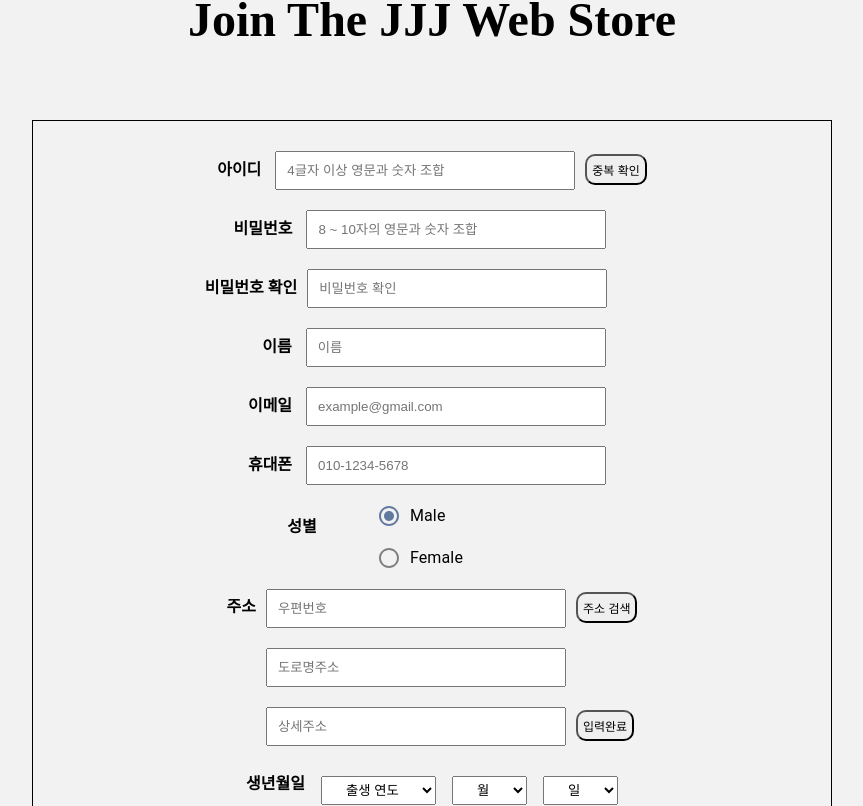
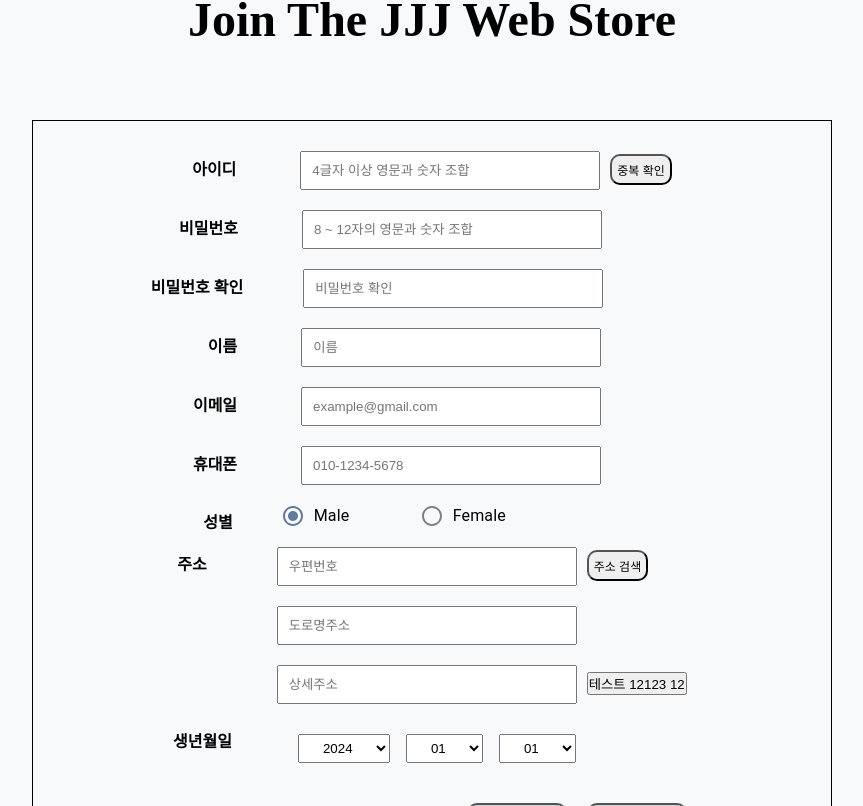
Before and after one commit to j1-y00n/JJJ-web, a React (Create React App) app in the folder JJJ-Web/: page /signUp in a window 1280 px wide. Shown: the part 214-1020 px from the top of the page, without its empty margins (208-1071 px from the left). Built offline with nearby package versions, Linux system fonts and the light colour scheme; what fast-shuffle would draw is missing.

Commit message:
SignUp Editing

```diff
--- a/JJJ-Web/src/components/Header.tsx
+++ b/JJJ-Web/src/components/Header.tsx
@@ -109,5 +109,6 @@ export default function Header() {
         </div>
       </div>
     </div>
+
   );
 }
--- a/JJJ-Web/src/components/PostCode.tsx
+++ b/JJJ-Web/src/components/PostCode.tsx
@@ -1,8 +1,9 @@
-import { useState } from "react";
+import React, { useState } from "react";
 import DaumPostcodeEmbed from "react-daum-postcode";
 import styles from "../styles/components/PostCode.module.css";
 
 import Modal from "react-modal";
+import CloseIcon from "@mui/icons-material/Close";
 
 const Postcode: React.FC = () => {
   const [zipCode, setZipCode] = useState<string>("");
@@ -35,29 +36,34 @@ const Postcode: React.FC = () => {
     }
   };
 
-  const modalStyles = {
+  const modalStyles: ReactModal.Styles = {
     overlay: {
       backgroundColor: "rgba(0,0,0,0.5)",
     },
 
     content: {
-      left: "0",
       width: "500px",
       height: "600px",
       margin: "auto",
       overflow: "hidden",
-      padding: "3px",
+      padding: "20px",
+      position: "absolute",
+      borderRadius: "10px",
+      boxShadow: "2px 2px 2px rgba(0, 0, 0, 0.25)",
+      backgroundColor: "white",
+      justifyContent: "center",
     },
   };
 
+
   return (
     <>
-      <div className={styles.address_container}>
+      <div className={styles.address_container} style={{ marginLeft: "10px" }}>
         <div className={styles.postcode_box}>
           <input value={zipCode} placeholder="우편번호" readOnly />
           <button
             onClick={searchtoggle}
-            style={{ fontSize: "12px", borderRadius: "10px", padding: "5px" }}
+            style={{ fontSize: "12px", borderRadius: "10px", padding: "5px", cursor: "pointer" }}
           >
             주소 검색
           </button>
@@ -71,17 +77,32 @@ const Postcode: React.FC = () => {
             readOnly
           />
         </div>
-        <Modal isOpen={isOpen} style={modalStyles}>
+
+        <Modal isOpen={isOpen} style={modalStyles} ariaHideApp={false} onRequestClose={() => setIsOpen(false)}>
+          <div id="closeBtn" style={{display: "flex", justifyContent: "end", marginBottom: "10px"}} >
+            <CloseIcon sx={{ cursor: "pointer"}} onClick={() => setIsOpen(false)}/>
+          </div>
           <DaumPostcodeEmbed
             onComplete={finalInput}
-            style={{ height: "100%" }}
+            style={{ height: "95%" }}
           />
         </Modal>
 
-        <input type="text" onChange={addressChangeHandler} value={detailAddress} placeholder="상세주소" />
+        <input
+          type="text"
+          onChange={addressChangeHandler}
+          value={detailAddress}
+          placeholder="상세주소"
+        />
 
-        <button onClick={addressClickHandler} style={{ fontSize: "12px", borderRadius: "10px", padding: "5px" }}>입력완료</button>
+        {/* <button
+          onClick={addressClickHandler}
+          style={{ fontSize: "12px", borderRadius: "10px", padding: "5px" }}
+        >
+          입력완료
+        </button> */}
 
+        <button>테스트 12123 12</button>
       </div>
     </>
   );
--- a/JJJ-Web/src/pages/SignUp.tsx
+++ b/JJJ-Web/src/pages/SignUp.tsx
@@ -1,6 +1,6 @@
 // 박용재
 
-import React, { useEffect, useState } from "react";
+import React, { useEffect, useRef, useState } from "react";
 import styles from "../styles/pages/SignUp.module.css";
 import {
   FormControl,
@@ -9,13 +9,12 @@ import {
   Radio,
   RadioGroup,
 } from "@mui/material";
-import { symbolName } from "typescript";
-import DaumPostcode, { DaumPostcodeEmbed } from "react-daum-postcode";
+
 import { NavLink } from "react-router-dom";
 import Postcode from "../components/PostCode";
 
 interface SignUpForm {
-  id: string;
+  userId: string;
   password: string;
   passwordCheck: string;
   name: string;
@@ -26,7 +25,7 @@ interface SignUpForm {
 
 export default function SignUp() {
   const [formData, setFormData] = useState({
-    id: "",
+    userId: "",
     password: "",
     passwordCheck: "",
     name: "",
@@ -35,14 +34,18 @@ export default function SignUp() {
     gender: "",
   });
 
-  const [genderValue, setGenderValue] = useState("male");
+  const nextId = useRef(0);
 
-  const handleGenderChange = (event: React.ChangeEvent<HTMLInputElement>) => {
-    setGenderValue((event.target as HTMLInputElement).value);
-  };
+  const [value, setValue] = useState("male");
+
+  // const handleGenderChange = (e: React.ChangeEvent<HTMLInputElement>) => {
+  //   setValue((e.target as HTMLInputElement).value);
+  // };
+
+
 
   const [errors, setErrors] = useState<SignUpForm>({
-    id: "",
+    userId: "",
     password: "",
     passwordCheck: "",
     name: "",
@@ -51,10 +54,10 @@ export default function SignUp() {
     gender: "",
   });
 
-  const { id, password, passwordCheck, name, email, phone, gender } = formData;
+  const { userId, password, passwordCheck, name, email, phone, gender } = formData;
 
-  const validateId = (id: string): boolean => {
-    return /^(?=.*\d)(?=.*[a-zA-Z])[0-9a-zA-Z]{4}$/.test(id);
+  const validateId = (userId: string): boolean => {
+    return /^(?=.*\d)(?=.*[a-zA-Z])[0-9a-zA-Z]{4,}$/.test(userId);
   };
 
   const validatePassword = (password: string): boolean => {
@@ -77,7 +80,7 @@ export default function SignUp() {
     e.preventDefault();
 
     let tempErrors = {
-      id: "",
+      userId: "",
       password: "",
       passwordCheck: "",
       name: "",
@@ -88,8 +91,8 @@ export default function SignUp() {
 
     let isValid = true;
 
-    if (!id || !validateId(id)) {
-      tempErrors.id = "영어와 숫자를 포함하여 4글자 이상 작성하세요";
+    if (!userId || !validateId(userId)) {
+      tempErrors.userId = "영어와 숫자를 포함하여 4글자 이상 작성하세요";
       // alert('아이디 확인을 완료해주세요');
       isValid = false;
     }
@@ -122,10 +125,10 @@ export default function SignUp() {
 
     if (isValid) {
       console.log("회원 가입 데이터: ", formData);
-      alert(`회원 가입을 축하합니다!! ${id}님!! `);
+      alert(`회원 가입을 축하합니다!! ${name}님!! `);
 
       setFormData({
-        id: "",
+        userId: "",
         password: "",
         passwordCheck: "",
         name: "",
@@ -145,31 +148,40 @@ export default function SignUp() {
     });
   };
 
-  // const BirthYearSelector = () => {
-  //   const [isYearOptionExisted, setIsYearOptionExisted] = useState(false);
-  //   const [years, setYears] = useState([]);
+  const handleGenderChange = (e: React.ChangeEvent<HTMLInputElement>) => {
+    setValue((e.target as HTMLInputElement).value);
+  }
 
-  //   useEffect(() => {
-  //     if (!isYearOptionExisted) {
-  //       const generatedYears = [];
-  //       for (let i = 1940; i <= 2022; i++) {
-  //         generatedYears.push(i);
-  //       }
-  //       setYears(generatedYears);
-  //       setIsYearOptionExisted(true);
-  //     }
-  //   }, [isYearOptionExisted]);
+  const today = new Date();
+  const [birthform, setBirthform] = useState({
+    year: today.getFullYear(),
+    month: "1",
+    day: "1",
+  });
 
-  //   return (
-  //     <select id="birth-year" onFocus={() => setIsYearOptionExisted(false)}>
-  //       {years.map((year) => (
-  //         <option key={year} value={year}>
-  //           {year}
-  //         </option>
-  //       ))}
-  //     </select>
-  //   );
-  // };
+  let years = [];
+  for (let y = today.getFullYear(); y >= 1930; y -= 1) {
+    years.push(y);
+  }
+
+  let months = [];
+  for (let m = 1; m <= 12; m += 1) {
+    if (m < 10) {
+      months.push("0" + m.toString());
+    } else {
+      months.push(m.toString());
+    }
+  }
+
+  let days = [];
+  let date = new Date(birthform.year, Number(birthform.month), 0).getDate();
+  for (let d = 1; d <= date; d += 1) {
+    if (d < 10) {
+      days.push("0" + d.toString());
+    } else {
+      days.push(d.toString());
+    }
+  }
 
   return (
     <div id={styles.login_page}>
@@ -183,9 +195,9 @@ export default function SignUp() {
                 <label>아이디 </label>
                 <input
                   type="text"
-                  name="id"
+                  name="userId"
                   placeholder="4글자 이상 영문과 숫자 조합"
-                  value={id}
+                  value={userId}
                   onChange={handleInputChange}
                 />
                 <button
@@ -193,19 +205,21 @@ export default function SignUp() {
                     fontSize: "12px",
                     borderRadius: "10px",
                     padding: "5px",
+                    cursor: "pointer"
                   }}
                 >
                   중복 확인
                 </button>
-                {errors.id ? <p style={{ color: "red" }}>{errors.id}</p> : ""}
+
+                {errors.userId ? <p style={{ color: "red" }}>{errors.userId}</p> : ""}
               </div>
 
-              <div className="inputPassword" style={{ marginLeft: "-14px" }}>
+              <div className="inputPassword" style={{marginLeft: "-73px"}}>
                 <label>비밀번호 </label>
                 <input
                   type="text"
                   name="password"
-                  placeholder="8 ~ 10자의 영문과 숫자 조합"
+                  placeholder="8 ~ 12자의 영문과 숫자 조합"
                   value={password}
                   onChange={handleInputChange}
                 />
@@ -217,8 +231,7 @@ export default function SignUp() {
               </div>
 
               <div
-                className="checkedInputPassword"
-                style={{ marginLeft: "-42px" }}
+                className="checkedInputPassword" style={{marginLeft: "-100px"}}
               >
                 <label>비밀번호 확인</label>
                 <input
@@ -235,7 +248,7 @@ export default function SignUp() {
                 )}
               </div>
 
-              <div className="inputName" style={{ marginLeft: "14px" }}>
+              <div className="inputName" style={{marginLeft: "-45px"}}>
                 <label>이름 </label>
                 <input
                   type="text"
@@ -246,7 +259,7 @@ export default function SignUp() {
                 />
               </div>
 
-              <div className="inputEmail">
+              <div className="inputEmail" style={{marginLeft: "-60px"}}>
                 <label>이메일 </label>
                 <input
                   type="text"
@@ -262,7 +275,7 @@ export default function SignUp() {
                 )}
               </div>
 
-              <div className="inputPhone">
+              <div className="inputPhone" style={{marginLeft: "-60px"}}>
                 <label>휴대폰 </label>
                 <input
                   type="text"
@@ -278,18 +291,15 @@ export default function SignUp() {
                 )}
               </div>
 
-              <div className={styles.choose_gender}>
-                <FormControl sx={{ display: "flex", flexDirection: "row" }}>
-                  <FormLabel sx={{ color: "black", margin: "20px 12px" }}>
-                    성별
-                  </FormLabel>
+              <div className={styles.choose_gender} style={{display: "flex"}}>
+              <label style={{margin: "20px 0 0 -100px"}}>성별 </label>
+                <FormControl>
                   <RadioGroup
-                    id="ABC"
                     name="gender"
-                    value={genderValue}
+                    value={value}
                     onChange={handleGenderChange}
                     sx={{
-                      width: "50%",
+                      width: "100%",
                       display: "flex",
                       flexDirection: "row",
                       marginLeft: "50px",
@@ -314,33 +324,58 @@ export default function SignUp() {
 
               <div className="inputAddress" style={{ display: "flex" }}>
                 <label style={{ marginTop: "20px" }}>주소 </label>
-                <Postcode />
+                <Postcode/>
               </div>
 
-              <div className={styles.birthday_container}>
-                <label style={{ marginTop: "20px" }}>생년월일</label>
-                <select className="yearBox" id="birth_year">
-                  <option disabled selected>
-                    출생 연도
-                  </option>
+              <div className={styles.birthday_container} style={{marginLeft: "-115px"}}>
+                <label style={{marginTop: "20px"}}>생년월일 </label>
+              <select
+                  value={birthform.year}
+                  onChange={(e) =>
+                    setBirthform({ ...birthform, year: Number(e.target.value)})
+                  }
+                >
+                  {years.map((item) => (
+                    <option value={item} key={item}>
+                      {item}
+                    </option>
+                  ))}
                 </select>
-                <select className="monthBox" id="birth_month">
-                  <option disabled selected>
-                    월
-                  </option>
+
+                <select
+                  value={birthform.month}
+                  onChange={(e) =>
+                    setBirthform({ ...birthform, month: e.target.value})
+                  }
+                >
+                  {months.map((item) => (
+                    <option value={item} key={item}>
+                      {item}
+                    </option>
+                  ))}
                 </select>
-                <select className="dayBox" id="birth_day">
-                  <option disabled selected>
-                    일
-                  </option>
+
+                <select
+                  value={birthform.day}
+                  onChange={(e) =>
+                    setBirthform({ ...birthform, day: e.target.value })
+                  }
+                >
+                  {days.map((item) => (
+                    <option value={item} key={item}>
+                      {item}
+                    </option>
+                  ))}
                 </select>
+
+
               </div>
 
-              <div className={styles.button_container}>
+              <div className={styles.button_container} >
                 <NavLink to="/">
                   <button id={styles.button_detail}>취소</button>
                 </NavLink>
-                <button id={styles.button_detail} type="submit">
+                <button id={styles.button_detail}>
                   회원가입
                 </button>
               </div>
--- a/JJJ-Web/src/styles/components/Header.module.css
+++ b/JJJ-Web/src/styles/components/Header.module.css
@@ -13,7 +13,7 @@
 .header, .second_header {
   width: 100%;
   height: var(--box-height);
-  background-color: var(--color-blue);
+  /* background-color: var(--color-blue); */
 }
 
 .top_header {
@@ -22,7 +22,7 @@
 }
 
 .middle_header {
-  background-color: var(--color-blue);
+  /* background-color: var(--color-blue); */
   display: flex;
   align-items: center;
   justify-content: space-between;
@@ -40,7 +40,6 @@
   justify-content: center;
   font-size: 3rem;
   font-weight: bold;
-
 }
 
 .box_mytools {
--- a/JJJ-Web/src/styles/pages/SignUp.module.css
+++ b/JJJ-Web/src/styles/pages/SignUp.module.css
@@ -4,7 +4,8 @@
 }
 
 #login_page {
-  background-color: #f2f2f2;
+  background-color: #f8f9fa;
+  /* background-color: #f1f3f5; */
 }
 
 #login_container {
@@ -24,37 +25,37 @@
 
 .login_section {
   border: 1px solid black;
-  width: 100%;
+  /* width: 100%; */
   padding: 20px;
   display: flex;
-  flex-direction: column;
   align-items: center;
   justify-content: center;
 }
 
 .login_form {
   width: 100%;
+  display: flex;
   align-items: center;
 }
 
 .login_form form {
-  /* width: 75%;
-  margin-left: auto; */
   width: 100%;
   display: flex;
   flex-direction: column;
   align-items: center;
 }
 
+
 .login_form input {
   width: 300px;
   margin: 10px;
   padding: 10px;
+
 }
 
 .login_form label {
   font-weight: bold;
-  /* margin-right: 35px; */
+  margin-right: 50px;
 }
 
 .button_container {
```
